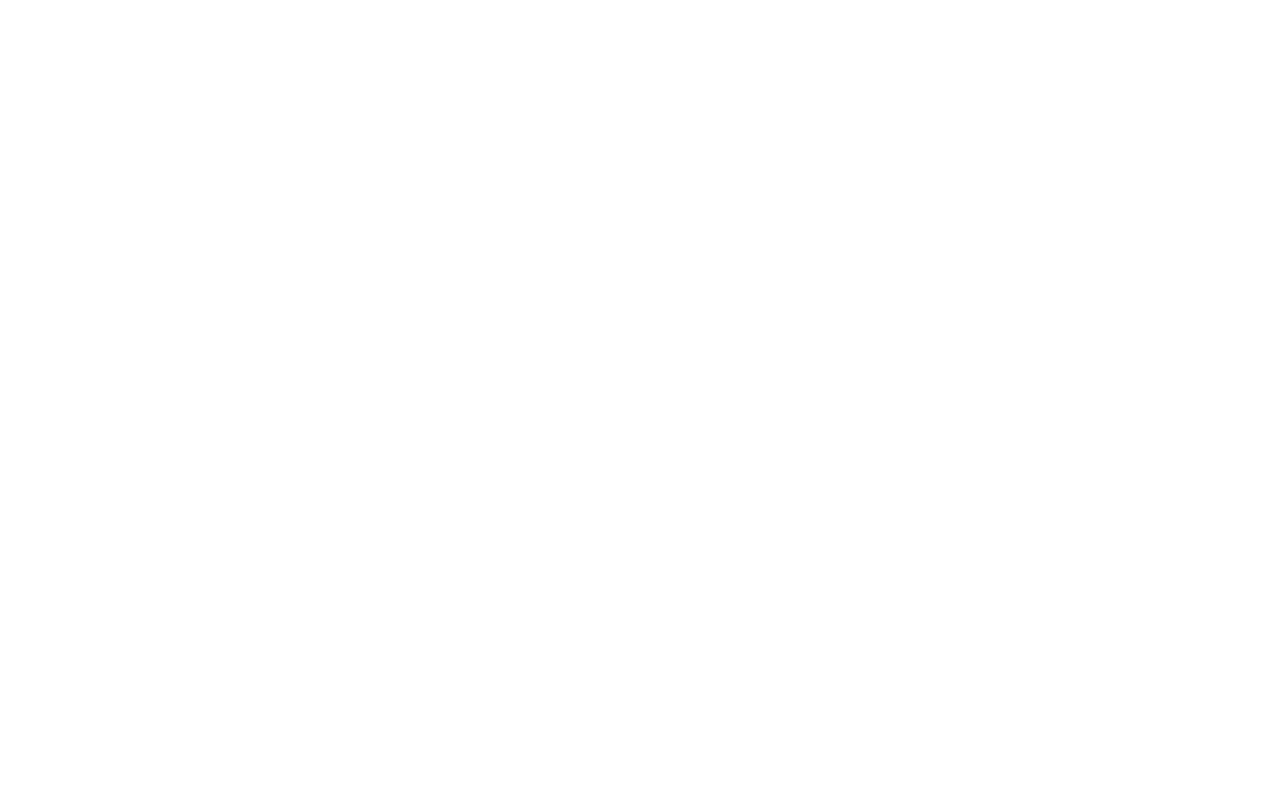
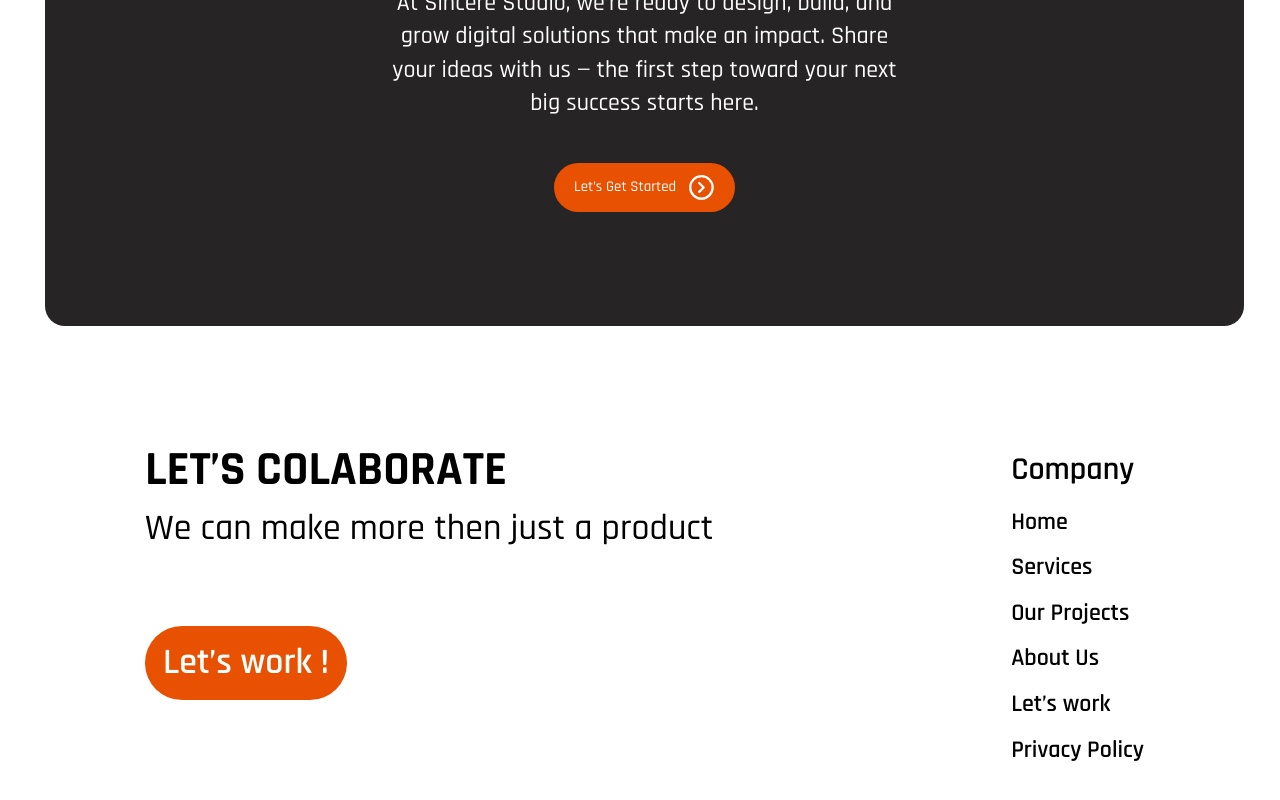
Before and after one commit to cristianccgg/sincere-studio, a React (Vite) app: page / in a window 1280 px wide. Shown: the part 4431-5231 px from the top of the page. Before the commit the page ends 4035 px from the top, so only its background shows below. Built offline with nearby package versions, Linux system fonts and the light colour scheme.

Commit message:
landing casi lista

```diff
--- /dev/null
+++ b/src/components/Footer.jsx
@@ -0,0 +1,45 @@
+import React from "react";
+import Button from "./common/Button";
+
+const Footer = () => {
+  return (
+    <div className="mt-30 flex flex-col md:flex-row justify-between md:gap-30 gap-15 2xl:pt-[140px] 2xl:ps-[173px] 2xl:pe-[364px] 2xl:pb-[223px] pb-32.5 md:px-25">
+      <div className="flex flex-col items-start md:gap-17.5 gap-10">
+        <div className="flex flex-col gap-2">
+          <h2 className="lg:text-[48px] text-[32px] font-bold leading-[100%]">
+            LET’S COLABORATE
+          </h2>
+          <h3 className="lg:text-[36px] text-[24px] font-medium ">
+            We can make more then just a product
+          </h3>
+        </div>
+        <Button variant="primary" size="lg">
+          Let’s work !
+        </Button>
+      </div>
+      <div className="flex flex-col gap-3">
+        <h3 className="lg:text-[32px] text-[24px] font-semibold">Company</h3>
+        <h4 className="lg:text-[24px] text-xl font-semibold cursor-pointer">
+          Home
+        </h4>
+        <h4 className="lg:text-[24px] text-xl font-semibold cursor-pointer">
+          Services
+        </h4>
+        <h4 className="lg:text-[24px] text-xl font-semibold cursor-pointer">
+          Our Projects
+        </h4>
+        <h4 className="lg:text-[24px] text-xl font-semibold cursor-pointer">
+          About Us
+        </h4>
+        <h4 className="lg:text-[24px] text-xl font-semibold cursor-pointer">
+          Let’s work
+        </h4>
+        <h4 className="lg:text-[24px] text-xl font-semibold cursor-pointer">
+          Privacy Policy
+        </h4>
+      </div>
+    </div>
+  );
+};
+
+export default Footer;
--- a/src/components/common/Button.jsx
+++ b/src/components/common/Button.jsx
@@ -12,7 +12,7 @@
   const sizes = {
     sm: "px-3 py-1.5 text-sm gap-2",
     md: "px-4 py-2 text-[24px] gap-3",
-    lg: "px-4 py-2 text-lg gap-[45px]",
+    lg: "px-4 py-2 text-[36px] gap-[45px]",
   };
 
   return (
--- a/src/components/pages/Landing.jsx
+++ b/src/components/pages/Landing.jsx
@@ -1,5 +1,6 @@
 import React, { useState, useEffect } from "react";
 import Button from "../common/Button";
+import Footer from "../Footer";
 import { motion } from "framer-motion";
 import { CircleChevronRight } from "lucide-react";
 import WorkAccordion from "../carousel/WorkAccordion";
@@ -587,6 +588,38 @@
           <TestimonialsCarousel />
         </div>
       </section>
+
+      <section className="bg-[#262424] rounded-[20px] mt-30 text-[#FFFFFF] py-22.5 px-20 2xl:px-105.25 xl:px-80 lg:px-40  sm:px-20">
+        {" "}
+        <div className="flex flex-col gap-[42px] items-center justify-center p-6  mx-auto">
+          <h2 className="lg:text-[40px] text-2xl font-bold  text-center">
+            DO YOU WANT TO WORK TOGETHER ?
+          </h2>
+          <h3 className="lg:text-[24px] text-xl font-medium tracking-[-2%] text-center">
+            At Sincere Studio, we’re ready to design, build, and grow digital
+            solutions that make an impact. Share your ideas with us — the first
+            step toward your next big success starts here.
+          </h3>
+          <Button
+            fontWeight="medium"
+            icon={
+              <CircleChevronRight
+                style={{
+                  width: "min(2.1vw, 36px)",
+                  height: "min(2.1vw, 36px)",
+                }}
+              />
+            }
+            style={{
+              fontSize: "min(1.16vw, 20px)",
+              padding: "min(0.7vw, 12px) min(1.4vw, 24px)",
+            }}
+          >
+            Let’s Get Started
+          </Button>
+        </div>
+      </section>
+      <Footer />
     </div>
   );
 };
```
